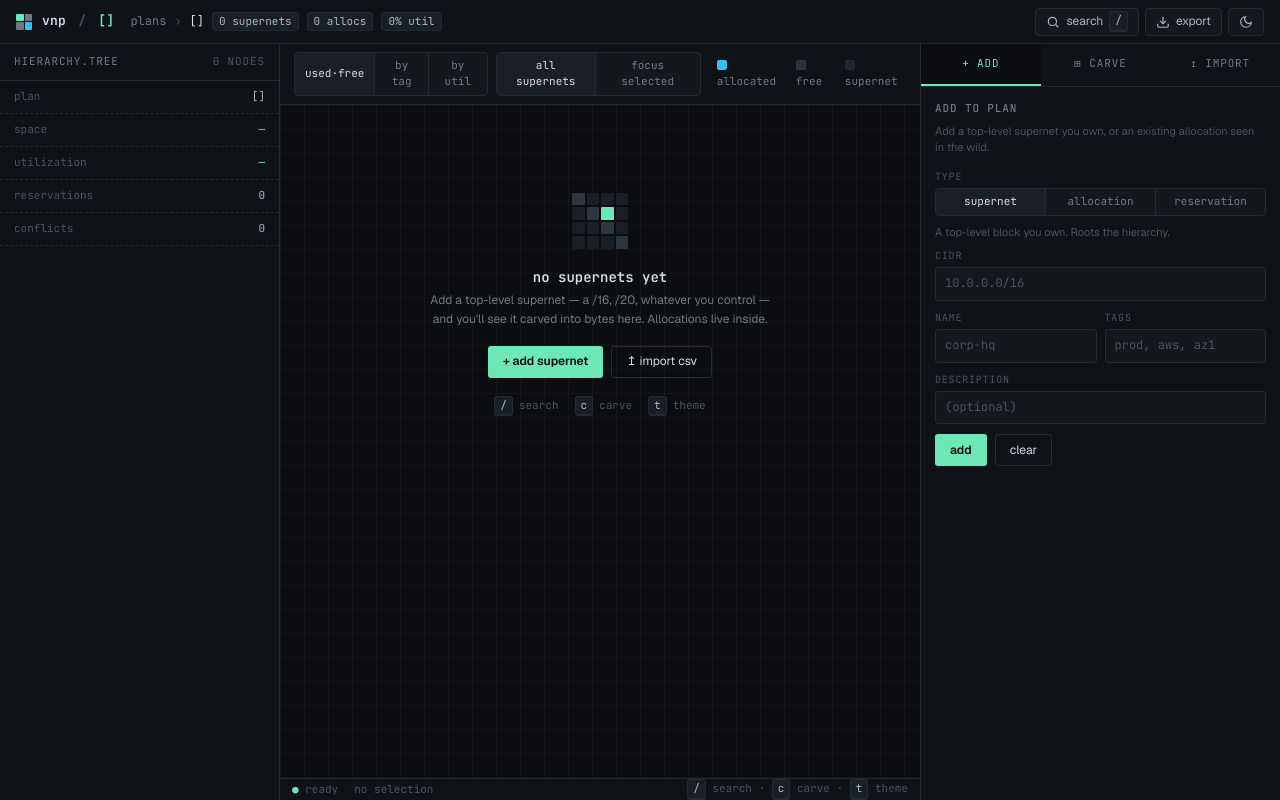
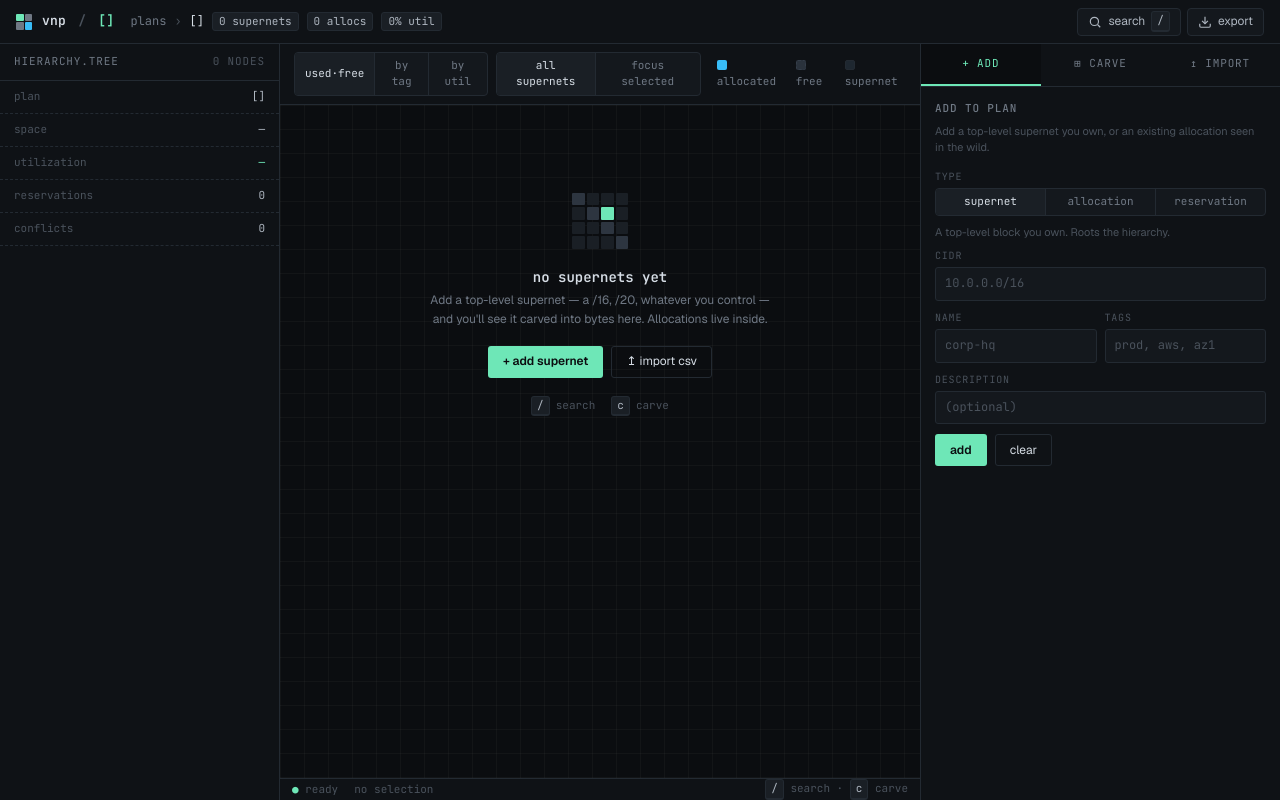
Before and after one commit to rohscx/visual-network-planning, a Flask app: template app/templates/plan.html in a window 1280 px wide. Run offline with Flask 3, Linux system fonts and the light colour scheme; the template is opened without the code that fills it: most values are stand-ins (such as "Sample title", 1, 10 or a date in 2020).

Commit message:
Drop light theme — dark is the only mode
The terminal/engineering aesthetic was always built around the dark
palette; the light "warm-paper" variant felt grafted-on and the user
preferred to commit fully.

Removed:
- :root[data-theme="light"] variable block in app.css. Dark palette
  now lives under :root, with color-scheme: dark for native UI parity.
- The data-theme="dark" attribute on <html> in base.html.
- The theme-toggle button in the topbar and its inline IIFE (click
  handler, "t" keyboard shortcut, localStorage persistence, the
  dispatched "vnp:theme" custom event).
- The "vnp:theme" listener in viz.js.
- "t theme" hints in the statusbar, empty-state, and README.

window.toast helper stays — it's used outside viz.js too.

Co-Authored-By: Claude Opus 4.7 (1M context) <noreply@anthropic.com>

```diff
--- a/app/static/app.css
+++ b/app/static/app.css
@@ -3,7 +3,7 @@
    technical / engineering aesthetic
    ========================================================= */
 
-:root[data-theme="dark"] {
+:root {
   --bg:        #0b0d10;
   --bg-1:      #0f1216;
   --bg-2:      #14181d;
@@ -25,29 +25,7 @@
   --supernet:  #1e2730;
   --grid:      rgba(255,255,255,0.03);
   --shadow:    0 1px 0 rgba(255,255,255,0.04) inset, 0 1px 2px rgba(0,0,0,0.6);
-}
-:root[data-theme="light"] {
-  --bg:        #f4f4ef;
-  --bg-1:      #ecebe4;
-  --bg-2:      #ffffff;
-  --bg-3:      #f7f6f0;
-  --bg-hover:  #e7e6df;
-  --line:      #d8d6cb;
-  --line-2:    #b9b6a8;
-  --fg:        #1a1d20;
-  --fg-1:      #3c4148;
-  --fg-2:      #6a6f78;
-  --fg-3:      #989da6;
-  --acc:       #0f7a4f;
-  --acc-2:     #0369a1;
-  --warn:      #b45309;
-  --err:       #b91c1c;
-  --used:      #0369a1;
-  --free:      #d8d6cb;
-  --free-2:    #c9c6b8;
-  --supernet:  #2a2e34;
-  --grid:      rgba(0,0,0,0.04);
-  --shadow:    0 1px 0 rgba(255,255,255,0.7) inset, 0 1px 2px rgba(0,0,0,0.06);
+  color-scheme: dark;
 }
 
 * { box-sizing: border-box; }
--- a/app/static/viz.js
+++ b/app/static/viz.js
@@ -435,7 +435,6 @@ function renderViz() {
         <div class="empty-hints">
           <span><kbd>/</kbd> search</span>
           <span><kbd>c</kbd> carve</span>
-          <span><kbd>t</kbd> theme</span>
         </div>
       </div>
     `;
@@ -1596,7 +1595,6 @@ document.addEventListener('keydown', (e) => {
   if (e.key === '/') { e.preventDefault(); openSearch(); }
 });
 
-window.addEventListener('vnp:theme', () => { renderViz(); updateLegend(); });
 window.addEventListener('resize', () => { clearTimeout(window.__rs); window.__rs = setTimeout(renderViz, 120); });
 
 // ---- init ----
--- a/app/templates/base.html
+++ b/app/templates/base.html
@@ -1,5 +1,5 @@
 <!doctype html>
-<html lang="en" data-theme="dark">
+<html lang="en">
 <head>
   <meta charset="utf-8">
   <meta name="viewport" content="width=device-width,initial-scale=1">
@@ -24,9 +24,6 @@
   </div>
   <div class="actions">
     {% block topbar_actions %}{% endblock %}
-    <button class="iconbtn" id="themeBtn" title="Toggle theme (t)">
-      <svg id="themeIcon" viewBox="0 0 24 24" fill="none" stroke="currentColor" stroke-width="2"><path d="M21 12.79A9 9 0 1 1 11.21 3 7 7 0 0 0 21 12.79z"/></svg>
-    </button>
   </div>
 </div>
 
@@ -46,32 +43,6 @@
 <div class="toast" id="toast" role="status" aria-live="polite"></div>
 
 <script>
-  // Theme toggle (works on every page)
-  (function () {
-    const root = document.documentElement;
-    const saved = localStorage.getItem('vnp.theme');
-    if (saved === 'dark' || saved === 'light') root.setAttribute('data-theme', saved);
-    const btn = document.getElementById('themeBtn');
-    const icon = document.getElementById('themeIcon');
-    function applyIcon() {
-      icon.innerHTML = root.getAttribute('data-theme') === 'dark'
-        ? '<path d="M21 12.79A9 9 0 1 1 11.21 3 7 7 0 0 0 21 12.79z"/>'
-        : '<circle cx="12" cy="12" r="4"/><path d="M12 2v2M12 20v2M2 12h2M20 12h2M4.93 4.93l1.41 1.41M17.66 17.66l1.41 1.41M4.93 19.07l1.41-1.41M17.66 6.34l1.41-1.41"/>';
-    }
-    btn.addEventListener('click', () => {
-      const next = root.getAttribute('data-theme') === 'dark' ? 'light' : 'dark';
-      root.setAttribute('data-theme', next);
-      localStorage.setItem('vnp.theme', next);
-      applyIcon();
-      window.dispatchEvent(new CustomEvent('vnp:theme'));
-    });
-    document.addEventListener('keydown', (e) => {
-      if (e.target.matches('input, select, textarea')) return;
-      if (e.key === 't') btn.click();
-    });
-    applyIcon();
-  })();
-
   // Tiny global toast usable from any page.
   window.toast = function (msg, kind) {
     const el = document.getElementById('toast');
--- a/app/templates/plan.html
+++ b/app/templates/plan.html
@@ -93,7 +93,7 @@
       <span><span class="ok">●</span> ready</span>
       <span id="statSel">no selection</span>
       <span></span>
-      <span><kbd>/</kbd> search · <kbd>c</kbd> carve · <kbd>t</kbd> theme</span>
+      <span><kbd>/</kbd> search · <kbd>c</kbd> carve</span>
     </div>
   </section>
 
```
Also changed, not shown: README.md.
